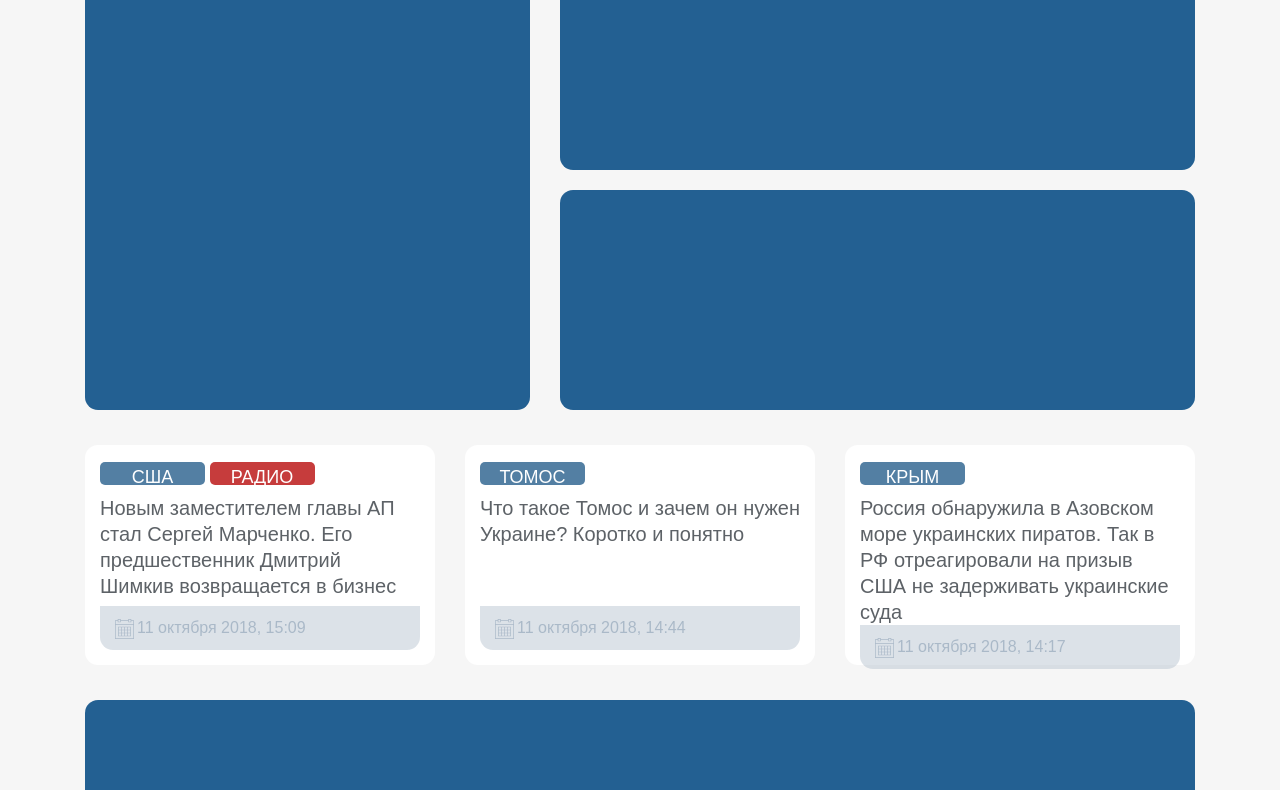
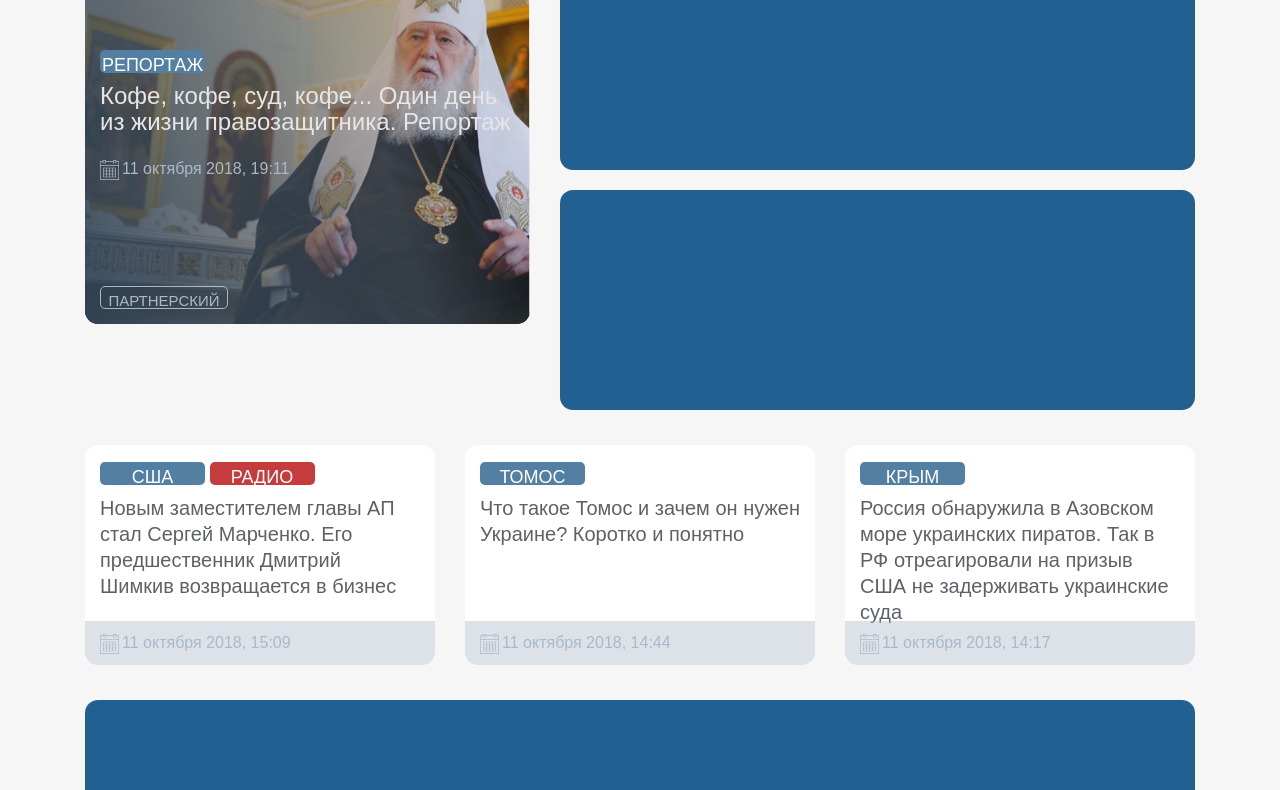
Before and after one commit to BondYuriy/qha, a website: page src/index.html in a window 1280 px wide. Shown: the part 1346-2136 px from the top of the page. Drawn offline with nearby package versions, Linux system fonts and the light colour scheme; files that its build step writes are made by us from their sources; files whose address does not match are found by name; a web font is replaced by a local one.

Commit message:
adds news block

```diff
--- a/src/index.html
+++ b/src/index.html
@@ -235,7 +235,7 @@
                     <a class="title-news" href="#">Треть украинцев рискуют заболеть гриппом</a>
                     <div class="date-1">
                       <span>11 октября 2018, 19:11</span>
-                      <div class="sticker-partners" href="#">ПАРТНЕРСКИЙ МАТЕРИАЛ</div>
+                      <div class="sticker-partners">ПАРТНЕРСКИЙ МАТЕРИАЛ</div>
                     </div>
                   </div>
                   <div class="news-item_text scrollbar">
@@ -319,7 +319,7 @@
               <div class="small-box-info">
                 <div>
                   <a class="btn btn-blue" href="#">КРЫМ</a>
-                  <div class="sticker-partners" href="#">ПАРТНЕРСКИЙ МАТЕРИАЛ</div>
+                  <div class="sticker-partners">ПАРТНЕРСКИЙ МАТЕРИАЛ</div>
                 </div>
                 <a class="title-news_gray" href="#">Оккупационная власть уничтожае Крымскотатарский театр — Меджлис</a>
               </div>
@@ -336,7 +336,26 @@
         </div>
         <div class="row mb-35">
           <div class="col-5">
-            <div class="article_3"></div>
+            <div class="news-item_2">
+              <img class="chif-img" src="img/test-img/left_news_background.png" alt="foto">
+              <div class="icon-box">
+                <img src="img/youtube-play-button.svg" alt="">
+              </div>
+              <div class="news-item_box-2">
+                <div class="news-item_info">
+                  <a class="btn btn-blue" href="#">РЕПОРТАЖ</a>
+                  <a class="title-news" href="#">Кофе, кофе, суд, кофе... Один день из жизни правозащитника. Репортаж</a>
+                  <div class="date-1">
+                    <span>11 октября 2018, 19:11</span>
+                  </div>
+                </div>
+                <div class="sticker-partners">ПАРТНЕРСКИЙ МАТЕРИАЛ</div>
+                <!-- <div class="news-item_text scrollbar">
+                  <p></p>
+                </div> -->
+              </div>
+            </div>
+
           </div>
           <div class="col-7">
             <div class="article_4"></div>
--- a/src/sass/pages/home.scss
+++ b/src/sass/pages/home.scss
@@ -352,10 +352,6 @@ main {
 
     & .date-1 {
       background-color: rgba(128, 143, 156, 0.84);
-      position: absolute;
-      left: 0;
-      right: 0;
-      bottom: 0px;
     }
   }
 
@@ -378,10 +374,13 @@ main {
   }
 
   & .date-1 {
-    margin-top: auto;
     height: 44px;
     border-radius: 0 0 13px 13px;
     background-color: rgba(170, 185, 200, 0.41);
+    position: absolute;
+    left: 0;
+    right: 0;
+    bottom: 0px;
 
     & span {
       line-height: 44px;
@@ -390,8 +389,60 @@ main {
   }
 }
 
-.article_3 {
-  height: 460px;
+.news-item_2 {
+  position: relative;
+  overflow: hidden;
+  border-radius: 13px;
+
+  &::before {
+    display: block;
+    content: " ";
+    position: absolute;
+    left: 0;
+    right: 0;
+    top: 0;
+    bottom: 0;
+    border-radius: 13px;
+    background-image: linear-gradient(
+      253deg,
+      rgba(170, 185, 200, 0) 0%,
+      rgba(107, 124, 142, 0.48) 38%,
+      rgba(50, 69, 88, 0.92) 100%
+    );
+    z-index: 1;
+  }
+
+  & .chif-img {
+    @extend %img;
+    border-radius: 13px;
+  }
+
+  & .icon-box {
+    z-index: 1000;
+  }
+
+  & .news-item_box-2 {
+    position: absolute;
+    top: 98px;
+    left: 15px;
+    right: 15px;
+    bottom: 15px;
+    z-index: 2;
+
+    & .date-1 {
+      margin-top: 21px;
+    }
+
+    & .sticker-partners {
+      position: absolute;
+      bottom: 0;
+    }
+  }
+
+  &:hover .chif-img {
+    filter: blur(8px);
+  }
+
 }
 
 .article_4,
@@ -434,8 +485,7 @@ main {
 .top-article,
 .news-item,
 .news-sidebar_item,
-.article_2,
-.article_3,
+.news-item_2,
 .article_4,
 .article_5,
 .best-article,
```
Also changed, not shown: build/css/styles.css, build/index.html.
